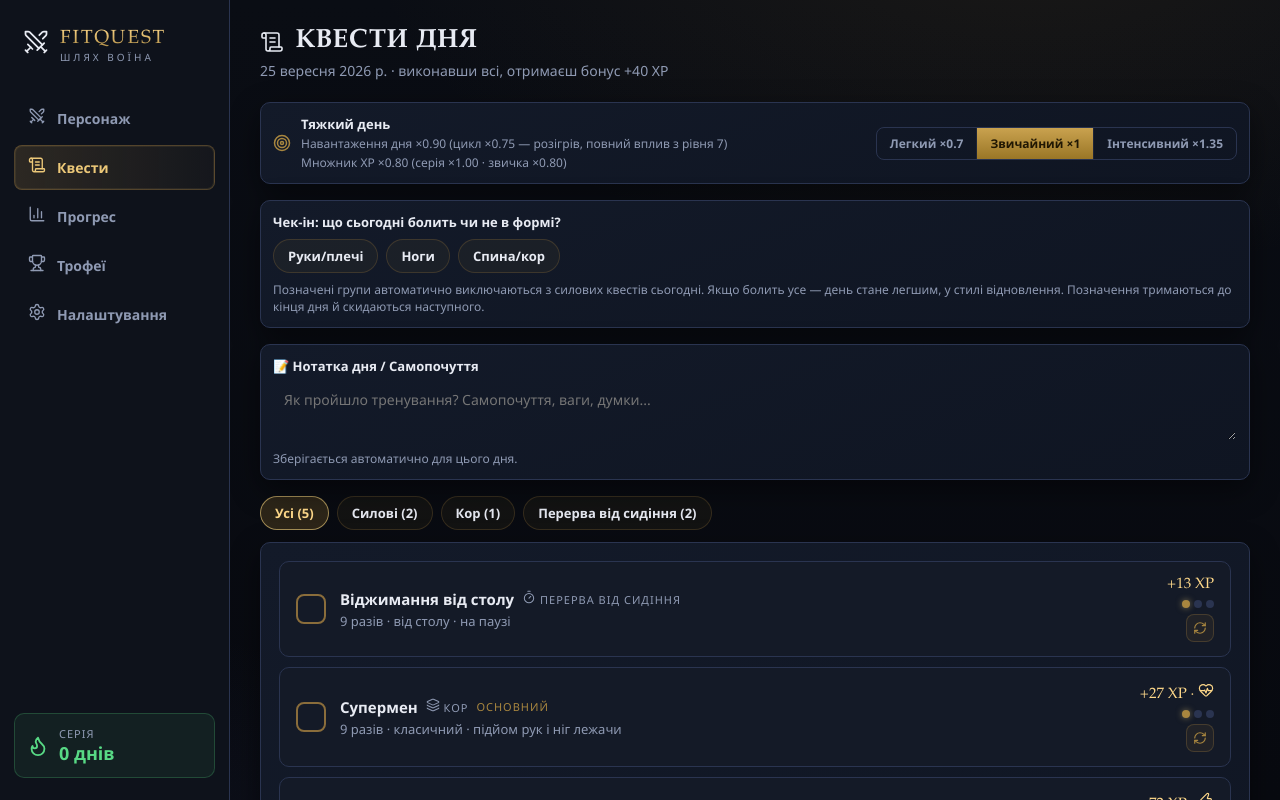
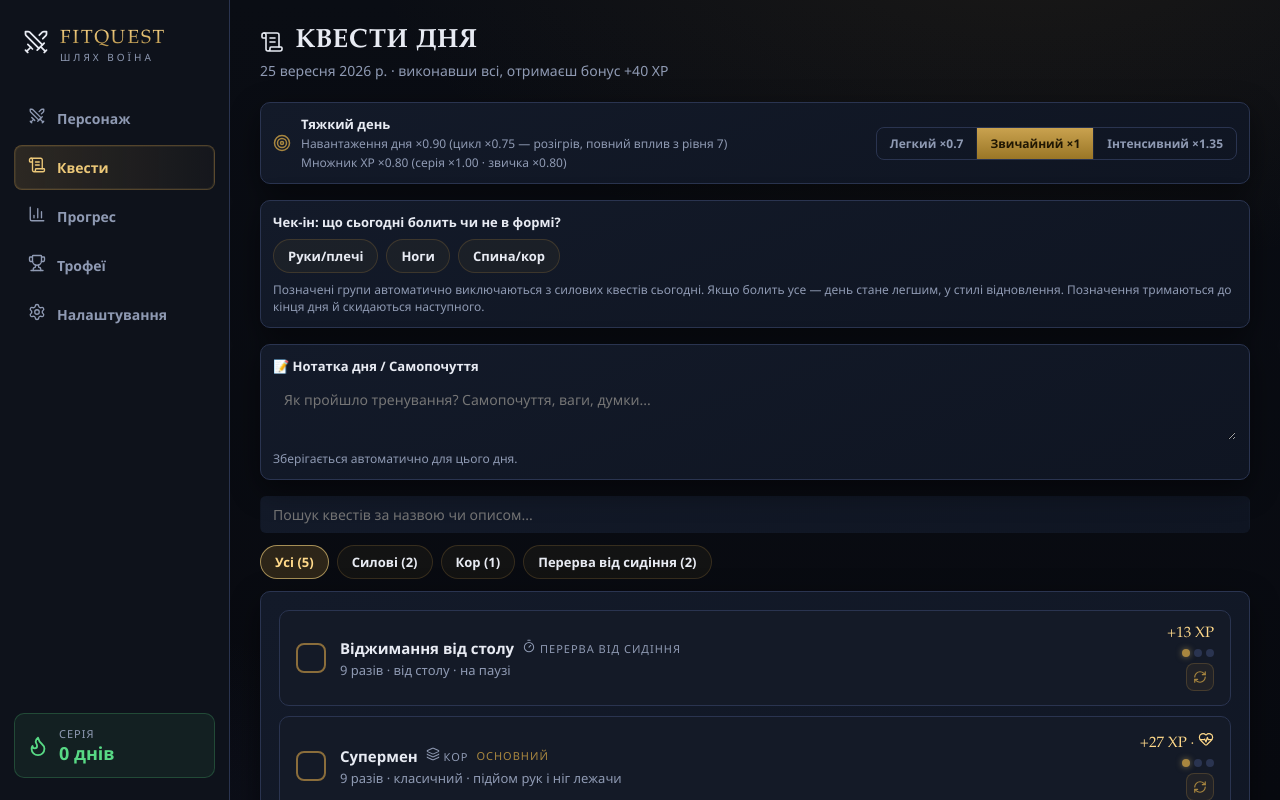
Before and after one commit to blackprinceoff/workout-app, a React (Vite) app: page / in a window 1280 px wide. Both pictures are taken after a click on the button "До квестів". Shown: the top 800 px of the page. Built offline with nearby package versions, Linux system fonts and the light colour scheme.

Commit message:
feat: add text search for quests on quests page

```diff
--- a/src/pages/Quests.tsx
+++ b/src/pages/Quests.tsx
@@ -1,4 +1,4 @@
-import { useEffect, useState } from 'react'
+import { useEffect, useMemo, useState } from 'react'
 import { useGame } from '../state/GameContext'
 import {
   CATEGORY_LABELS,
@@ -48,10 +48,22 @@ export function Quests() {
   const [customXp, setCustomXp] = useState(15)
   const [customStat, setCustomStat] = useState<StatKey | ''>('strength')
   const [filterCategory, setFilterCategory] = useState<QuestCategory | 'all'>('all')
+  const [questSearch, setQuestSearch] = useState('')
 
-  const filteredQuests = filterCategory === 'all'
-    ? todayQuests
-    : todayQuests.filter((q) => q.category === filterCategory)
+  const filteredQuests = useMemo(() => {
+    let list: DailyQuest[] = filterCategory === 'all'
+      ? todayQuests
+      : todayQuests.filter((q) => q.category === filterCategory)
+    if (questSearch.trim()) {
+      const qLower = questSearch.toLowerCase()
+      list = list.filter(
+        (q) =>
+          q.title.toLowerCase().includes(qLower) ||
+          q.description.toLowerCase().includes(qLower),
+      )
+    }
+    return list
+  }, [todayQuests, filterCategory, questSearch])
 
   const handleAddCustom = (e: React.FormEvent) => {
     e.preventDefault()
@@ -253,6 +265,24 @@ export function Quests() {
           </span>
         </div>
       )}
+
+      <div style={{ marginBottom: 12 }}>
+        <input
+          type="text"
+          value={questSearch}
+          onChange={(e) => setQuestSearch(e.target.value)}
+          placeholder="Пошук квестів за назвою чи описом..."
+          style={{
+            width: '100%',
+            background: 'var(--panel)',
+            color: 'var(--text)',
+            border: '1px solid var(--border)',
+            borderRadius: 6,
+            padding: '8px 12px',
+            fontSize: 14,
+          }}
+        />
+      </div>
 
       <div className="chips" style={{ marginBottom: 12 }}>
         <button
```
Also changed, not shown: 1 other file (tests, documents, lock files or other folders).
